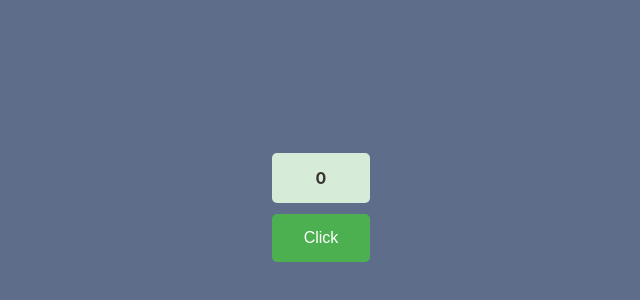
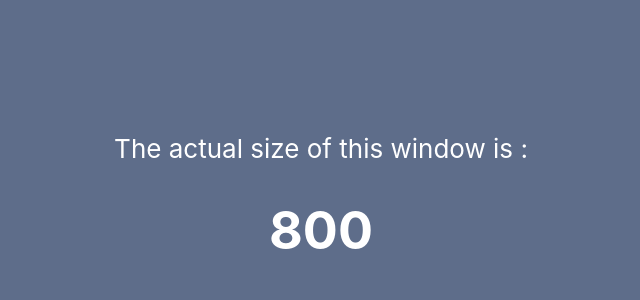
Before and after one commit to svn5969/React-Hooks, a React (Create React App) app: page / in a window 1280 px wide. Shown: the part 198-498 px from the top of the page, without its empty margins (319-959 px from the left). Built offline with nearby package versions, Linux system fonts and the light colour scheme.

Commit message:
add clean up function on useeffect2

```diff
--- a/src/App.js
+++ b/src/App.js
@@ -6,6 +6,7 @@
 import ShortCircuitEvaluation from './components/ShortCircuitEvaluation';
 import BasicForms from './components/forms/BasicForms';
 import UseEffect1 from './components/useEffect Hook/UseEffect1';
+import UseEffect2 from './components/useEffect Hook/UseEffect2';
 
 function App() {
   return (
@@ -15,7 +16,8 @@
      {/* <BasicTodoList></BasicTodoList> */}
      {/* <ShortCircuitEvaluation></ShortCircuitEvaluation> */}
      {/* <BasicForms></BasicForms> */}
-     <UseEffect1></UseEffect1>
+     {/* <UseEffect1></UseEffect1> */}
+     <UseEffect2></UseEffect2>
     </div>
   );
 }
--- /dev/null
+++ b/src/components/useEffect Hook/UseEffect2.js
@@ -0,0 +1,28 @@
+// Clean Up function
+import React, { useEffect, useState } from 'react';
+
+const UseEffect2 = () => {
+    const [widthCount,setWidthCount] = useState(window.screen.width)
+
+    const actualWidth = ()=>{
+        console.log(window.innerWidth);
+        setWidthCount(window.innerWidth)
+    }
+
+    useEffect(()=>{
+        console.log('add event');
+        window.addEventListener("resize",actualWidth);
+        return ()=>{
+            console.log('remove event');
+            window.removeEventListener("resize",actualWidth);
+        }
+    })
+    return (
+        <div>
+        <p>The actual size of this window is : </p>
+            <h1>{widthCount}</h1>
+        </div>
+    );
+};
+
+export default UseEffect2;
```
